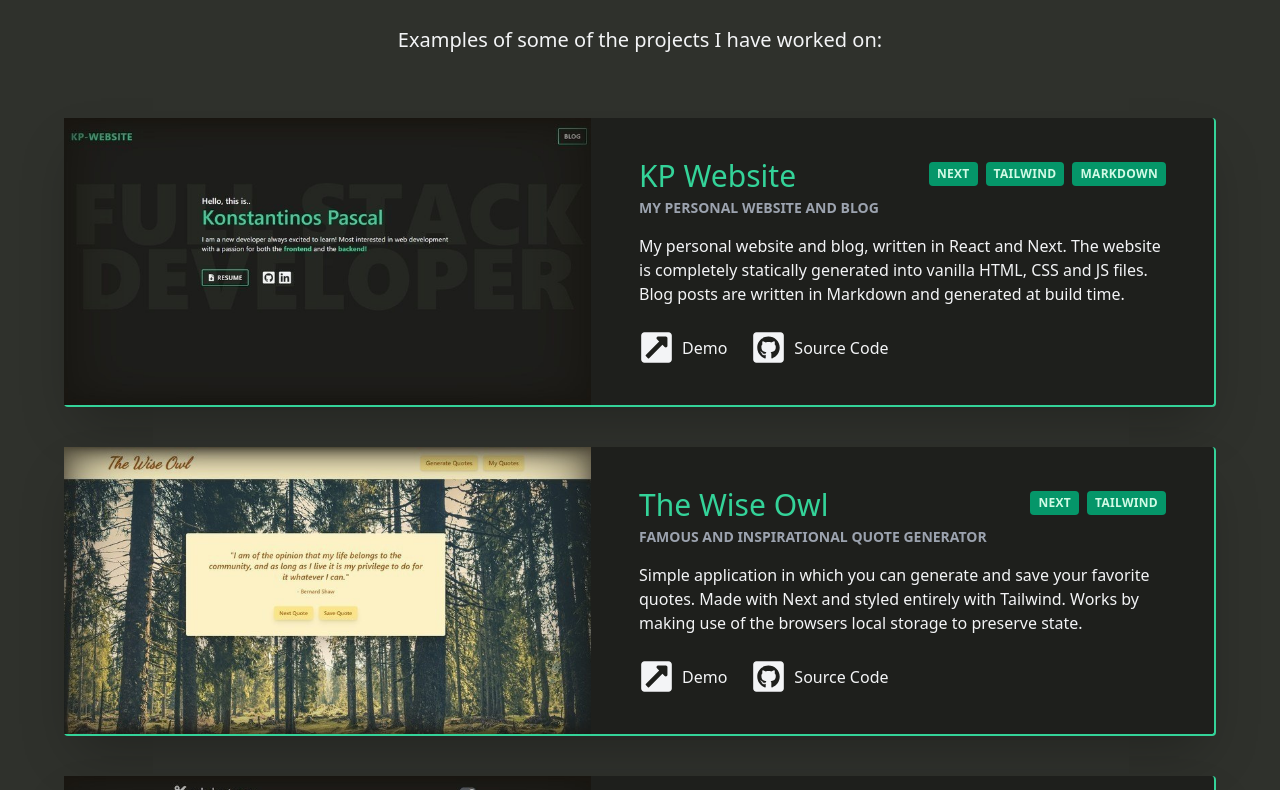
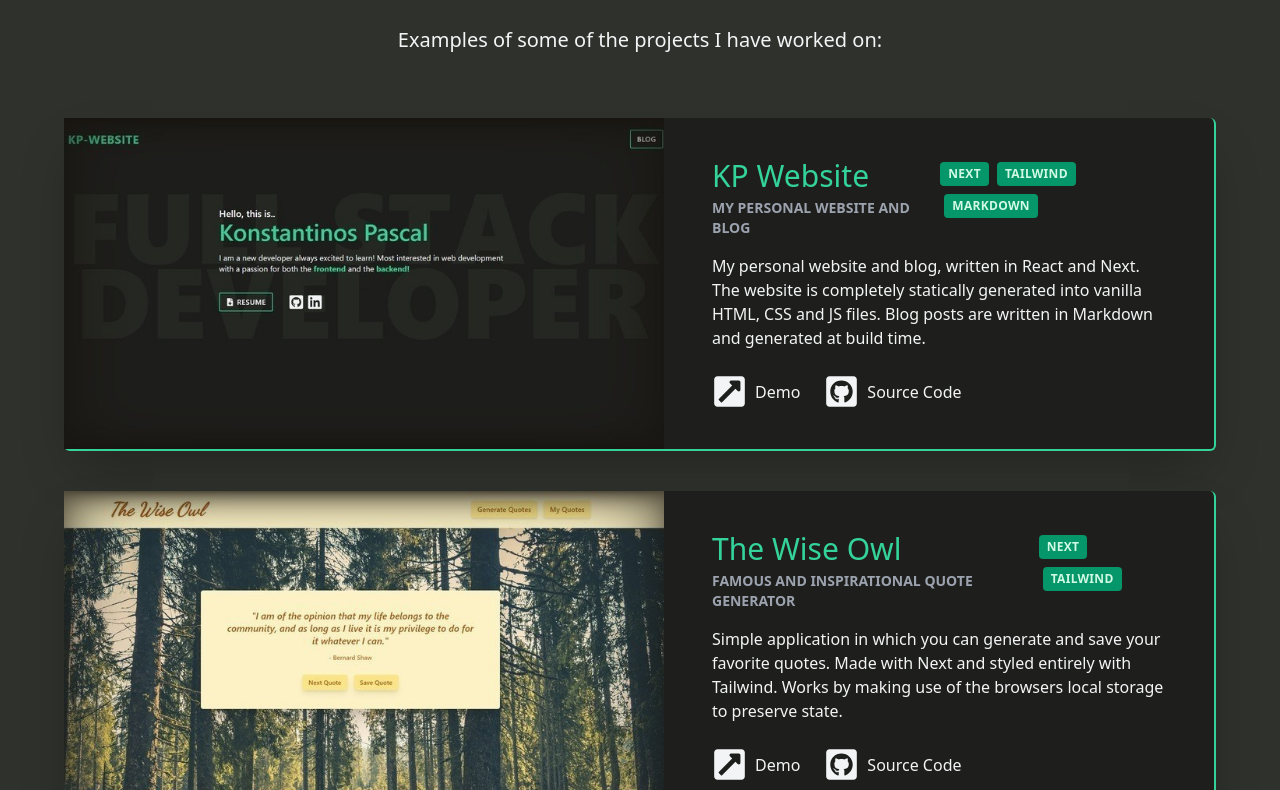
Before and after one commit to konstapascal/kp-website-v1, a Next.js app: page / in a window 1280 px wide. Shown: the part 1550-2340 px from the top of the page. Built offline with nearby package versions, Linux system fonts and the light colour scheme; what @tailwindcss/typography would draw is missing.

Commit message:
increased thumbnail size

```diff
--- a/components/shared/ProjectCard.js
+++ b/components/shared/ProjectCard.js
@@ -2,11 +2,11 @@ import Label from './Label';
 
 function ProjectCard({ title, subtitle, description, urls, labels }) {
 	return (
-		<div className='bg-main-dark mt-12 lg:mt-10 first:mt-0   md:shadow-2xl offset lg:flex-row xl:hover:scale-105 transform-gpu lg:max-w-6xl transition-transform flex flex-col max-w-[500px] duration-200 border-b-2 border-r-2 border-green-400 rounded shadow-md'>
+		<div className='bg-main-dark mt-12 lg:mt-10 first:mt-0   md:shadow-2xl offset lg:flex-row xl:hover:scale-105 transform-gpu lg:max-w-6xl transition-transform flex flex-col max-w-[500px] duration-200 border-b-2 border-r-2 border-green-400 rounded-md shadow-md'>
 			<img
 				src={`${urls.imgPath}`}
-				width={500}
-				height={250}
+				width={600}
+				height={300}
 				className=' flex-1 object-cover object-center'
 			/>
 
```
